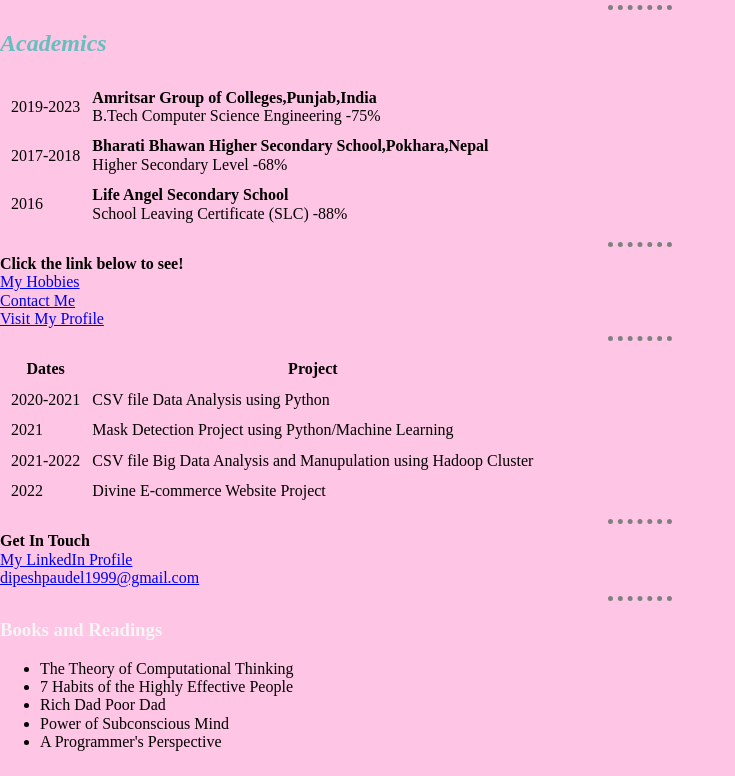
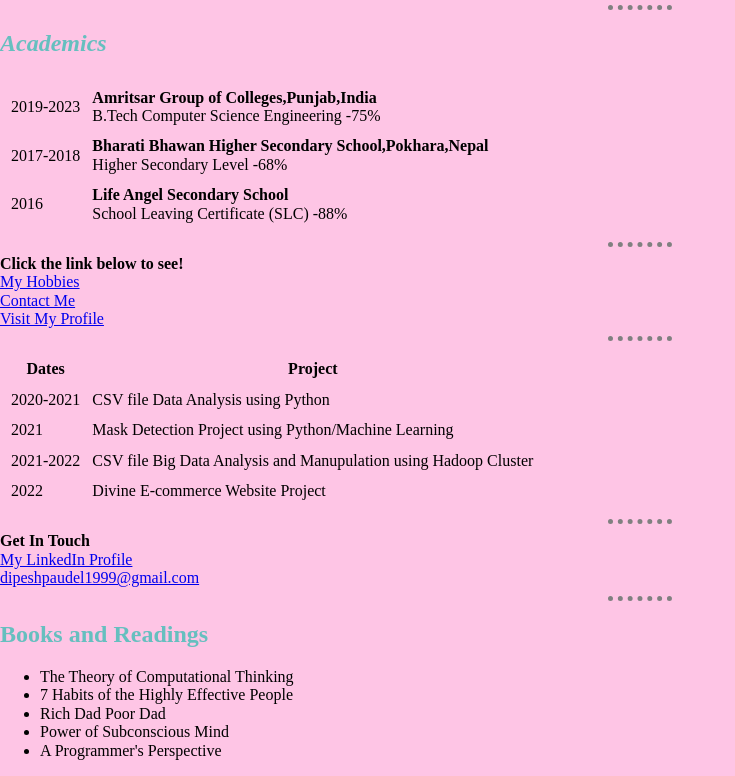
Before and after one commit to Dipesh-Pdl/CV, a plain HTML site: page index.html in a window 1280 px wide. Shown: the part 913-1689 px from the top of the page, without its empty margins (0-735 px from the left). Drawn offline with Linux system fonts and the light colour scheme.

Commit message:
update html

```diff
--- a/index.html
+++ b/index.html
@@ -163,7 +163,7 @@
 
 
 
-        <h3>Books and Readings</h3>
+        <h2>Books and Readings</h2>
         <ul>
             <li>The Theory of Computational Thinking</li>
             <li>7 Habits of the Highly Effective People</li>
```
